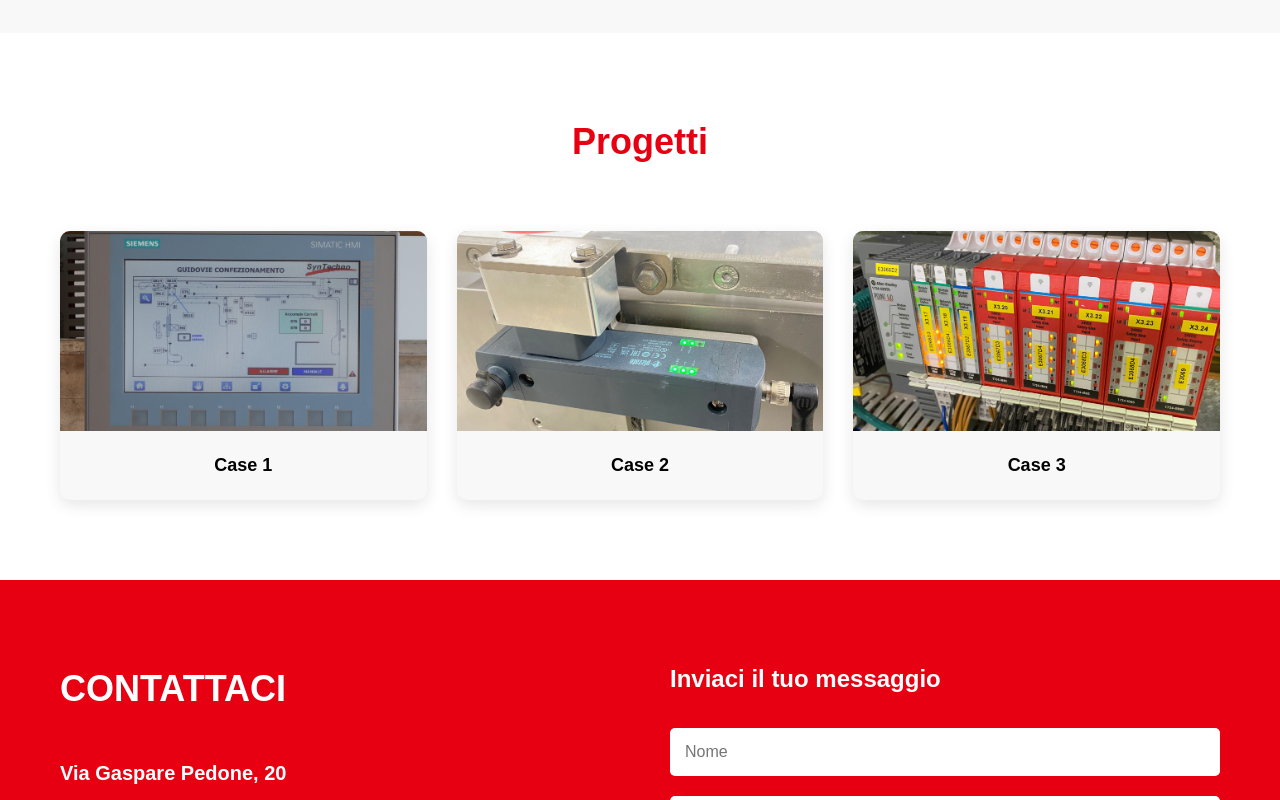
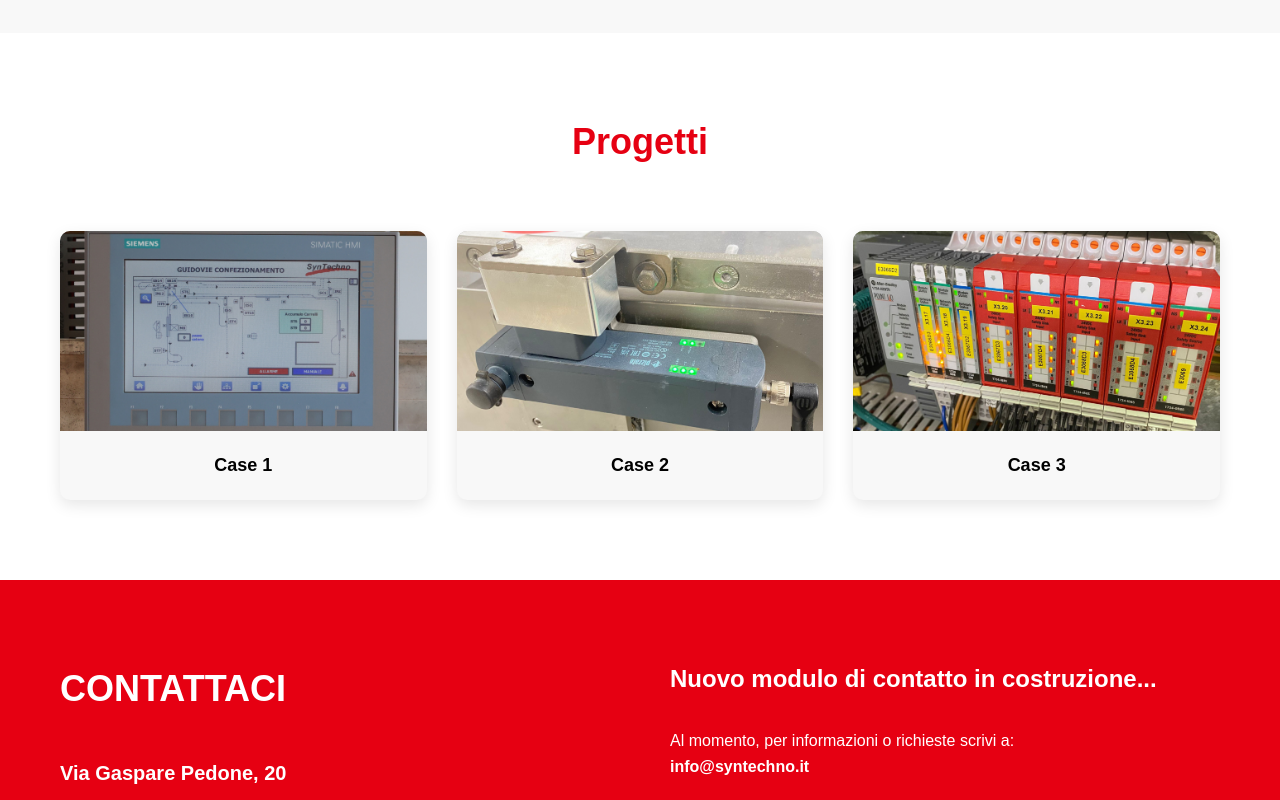
Before and after one commit to GiadaM31/syntechno_site, a plain HTML site: page index.html in a window 1280 px wide. Shown: the part 2000-2800 px from the top of the page. Drawn offline with Linux system fonts and the light colour scheme.

Commit message:
Modulo in costruzione

```diff
--- a/index.html
+++ b/index.html
@@ -128,6 +128,10 @@
                     </div>
                 </div>
                 <div class="contatti-form">
+                    <h3>Nuovo modulo di contatto in costruzione...</h3>
+                    <p>Al momento, per informazioni o richieste scrivi a: <br>
+                         <a href="mailto:info@syntechno.it" class="telefono-link">info@syntechno.it</a></p>
+                    <!--
                     <h3>Inviaci il tuo messaggio</h3>
                     <form id="contactForm">
                         <div class="form-group">
@@ -145,6 +149,7 @@
                         </div>
                         <button type="submit">INVIA</button>
                     </form>
+                    -->
                 </div>
             </div>
         </div>
```
